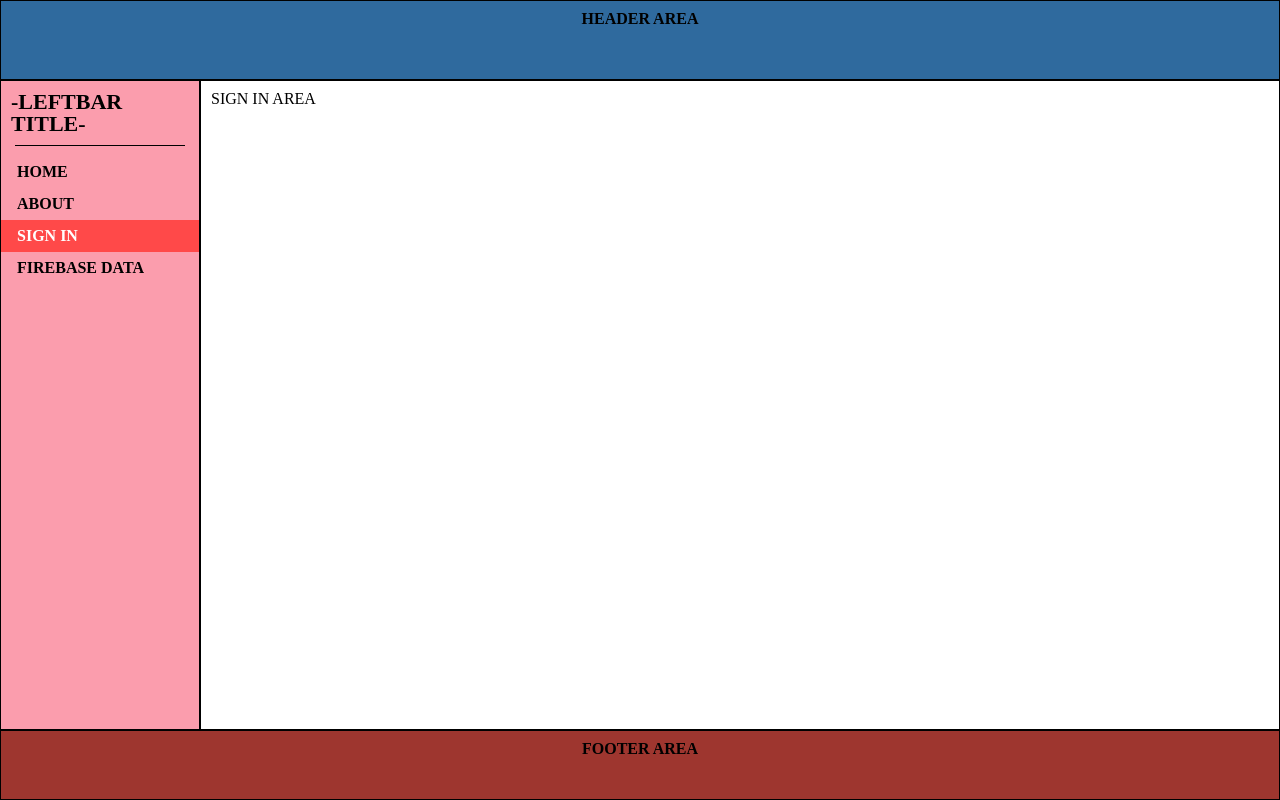
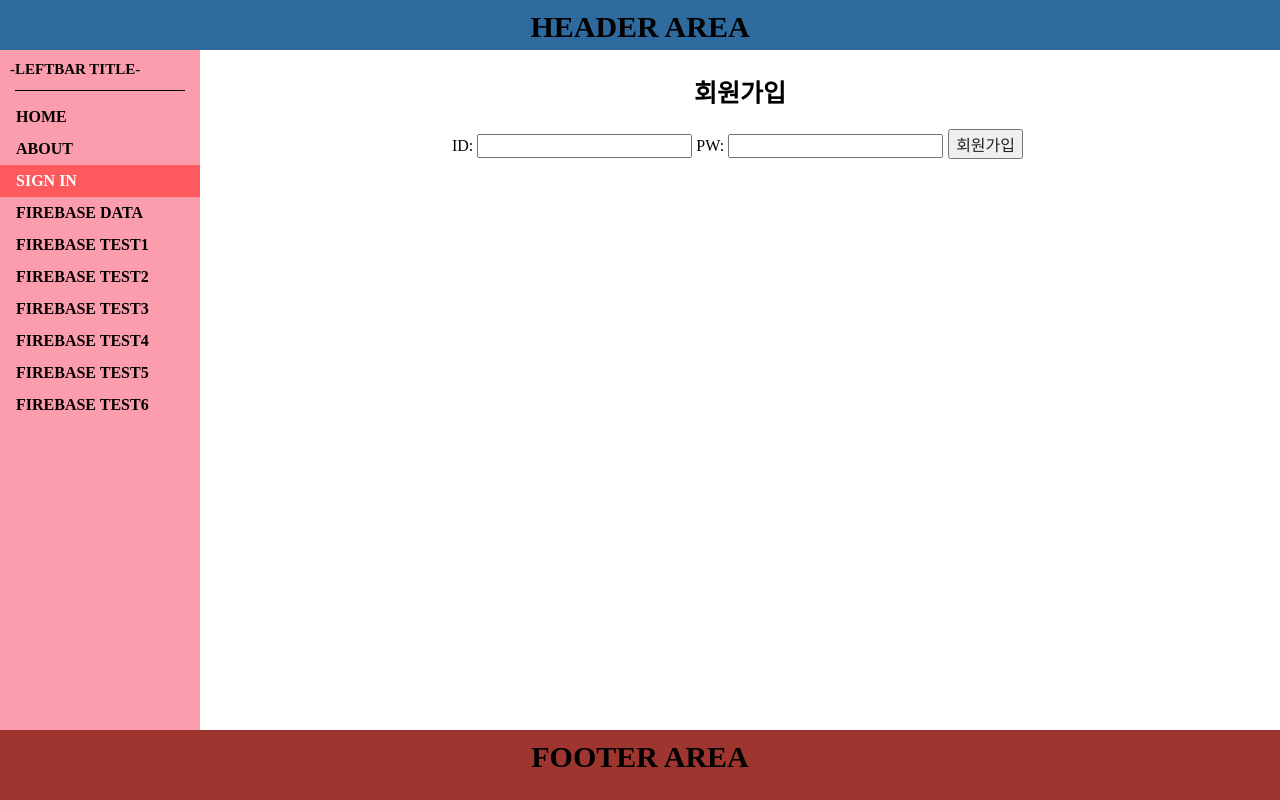
Before and after one commit to alsandwls1/vue_practice01, a Vue app: page /sign-in in a window 1280 px wide. Built offline with nearby package versions, Linux system fonts and the light colour scheme.

Commit message:
20190722_firebase SDK install

```diff
--- a/package.json
+++ b/package.json
@@ -9,6 +9,7 @@
   },
   "dependencies": {
     "core-js": "^2.6.5",
+    "firebase": "^6.3.1",
     "vue": "^2.6.10",
     "vue-router": "^3.0.3"
   },
--- a/src/assets/css/main.css
+++ b/src/assets/css/main.css
@@ -1,37 +1,43 @@
 body {
     text-align: center;
 }
+h1 {font-size: 30px; line-height: 1.10}
+h2 {font-size: 25px; line-height: 1.15}
+h3 {font-size: 20px; line-height: 1.20}
+h4 {font-size: 15px; line-height: 1.30}
+h5 {font-size: 10px; line-height: 1.40}
+h6 {font-size: 8px;  line-height: 1.50}
+p {font-size: 15px; line-height: 1.30}
 
 #app, .header, .footer, .leftbar, .content, .container {
-    border: 1px solid black;
+    /* border: 1px solid black;  */
     box-sizing: border-box;
 }
 
 #app {
+    background-color: rgb(47, 106, 158);
     /* display: block;
     width: 1200px;
     min-height: 700px;
     overflow: hidden;
     margin: 0 auto; */
 }
-
 .header {
     position: absolute;
     top: 0;
     left: 0;
     width: 100%;
-    height: 80px;
+    height: 50px;
     background-color: rgb(47, 106, 158);
     padding: 10px;
 }
-
 .leftbar {
     background-color: rgb(251, 157, 173);
     position: fixed;
     width: 200px;
-    height: calc(100% - 150px);
+    height: calc(100% - 120px);
     left: 0;
-    top: 80px;
+    top: 50px;
     /* padding: 10px; */
     float: left;
     text-align: left;
@@ -39,9 +45,9 @@ body {
 .content {
     position: fixed;
     width: calc(100% - 200px);
-    height: calc(100% - 150px);
+    height: calc(100% - 120px);
     left: 200px;
-    top: 80px;
+    top: 50px;
     padding: 10px;
     text-align: left;
 }
--- a/src/components/HelloWorld.vue
+++ b/src/components/HelloWorld.vue
@@ -1,6 +1,7 @@
 <template>
   <div class="hello">
-    <h1>{{ msg }}</h1>
+    <h1>VUE HOME</h1>
+    <h2>{{ msg }}</h2>
     <p>
       For a guide and recipes on how to configure / customize this project,<br>
       check out the
@@ -41,7 +42,7 @@ export default {
 
 <!-- Add "scoped" attribute to limit CSS to this component only -->
 <style scoped>
-/* h3 {
+h3 {
   margin: 40px 0 0;
 }
 ul {
@@ -54,5 +55,5 @@ li {
 }
 a {
   color: #42b983;
-} */
+}
 </style>
--- a/src/components/Leftbar.vue
+++ b/src/components/Leftbar.vue
@@ -10,6 +10,12 @@
           <li><router-link to="/about">ABOUT</router-link></li>
           <li><router-link to="/sign-in">SIGN IN</router-link></li>
           <li><router-link to="/firebase-data">FIREBASE DATA</router-link></li>
+          <li><router-link to="/firebase-data1">FIREBASE TEST1</router-link></li>
+          <li><router-link to="/firebase-data2">FIREBASE TEST2</router-link></li>
+          <li><router-link to="/firebase-data3">FIREBASE TEST3</router-link></li>
+          <li><router-link to="/firebase-data4">FIREBASE TEST4</router-link></li>
+          <li><router-link to="/firebase-data5">FIREBASE TEST5</router-link></li>
+          <li><router-link to="/firebase-data6">FIREBASE TEST6</router-link></li>
         </ul>
     </div>
   </div>
@@ -41,13 +47,13 @@ li > a{
   text-decoration: none;
 }
 li > .router-link-exact-active {
-  background-color: rgb(255, 73, 73);
+  background-color: rgba(255, 73, 73, 0.8);
   color: white;
 }
 
 /* Change the link color on hover, focus */
-li > a:hover {
-  background-color: rgb(255, 73, 73);
+li > a:hover:not(.router-link-exact-active) {
+  background-color: rgba(255, 73, 73, 0.3);
   color: white;
 }
 li > a:focus {
--- a/src/main.js
+++ b/src/main.js
@@ -1,6 +1,20 @@
 import Vue from 'vue'
 import App from './App.vue'
 import router from './router'
+import firebase from 'firebase'
+
+// Your web app's Firebase configuration
+var firebaseConfig = {
+  apiKey: "AIzaSyD51A3muxRCqp8aDZzY2RFXbTLD5cH-uM0",
+  authDomain: "testproject-a9870.firebaseapp.com",
+  databaseURL: "https://testproject-a9870.firebaseio.com",
+  projectId: "testproject-a9870",
+  storageBucket: "testproject-a9870.appspot.com",
+  messagingSenderId: "634982806289",
+  appId: "1:634982806289:web:e0cfb6d3c72a0677"
+};
+// Initialize Firebase
+firebase.initializeApp(firebaseConfig);
 
 Vue.config.productionTip = false
 
--- a/src/views/Home.vue
+++ b/src/views/Home.vue
@@ -9,12 +9,12 @@
 .home {
   width: 100%;
   height: 100%;
+  text-align: center;
 }
 </style>
 
 
 <script>
-// @ is an alias to /src
 import HelloWorld from '@/components/HelloWorld.vue'
 
 export default {
--- a/src/views/SignIn.vue
+++ b/src/views/SignIn.vue
@@ -1,11 +1,47 @@
 <template>
     <div class="signin">
-        SIGN IN AREA
+        <h2>회원가입</h2>
+
+        <div>
+            ID: <input type="text" v-model="userId">
+            PW: <input type="text" v-model="userPw">
+            <button v-on:click="sendUserData">회원가입</button>
+        </div>
     </div>
 </template>
 
+<style scoped>
+.signin {
+    padding-top: 20px;
+    text-align: center;
+}
+.signin > div {
+    margin-top: 20px;
+}
+button {
+    margin: 0px 5px;
+}
+</style>
+
+
 <script>
+/* eslint-disable no-console */
+
+
+var data = {
+    'userId' : '',
+    'userPw' : ''
+}
 export default {
-    name: 'SignIn'
+    name: 'SignIn',
+    data () {
+        return data;
+    },
+    methods: {
+        sendUserData () {
+            console.log(this);
+            console.log(this.userId, this.userPw);
+        }
+    }
 }
 </script>
```
Also changed, not shown: 2 other files (tests, documents, lock files or other folders).
